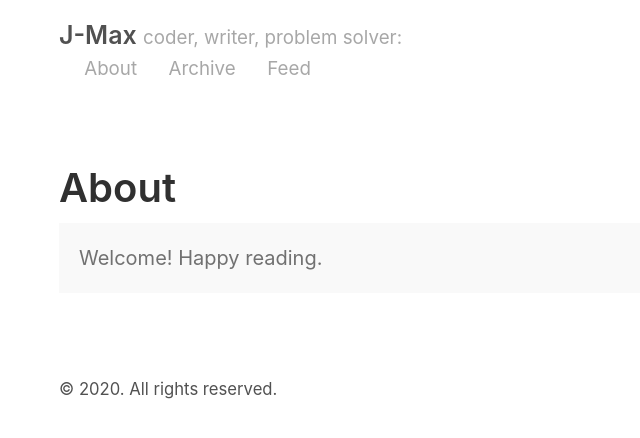
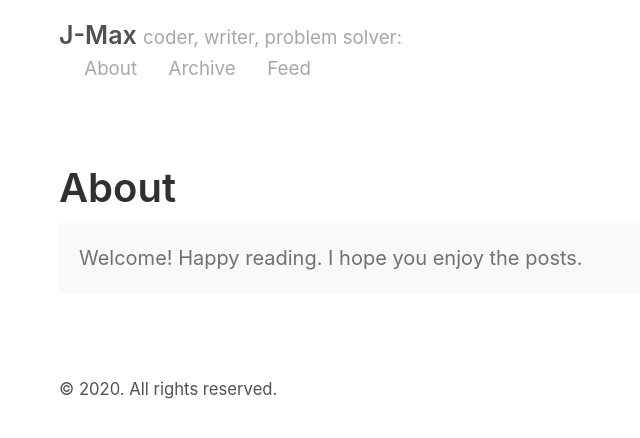
Before and after one commit to j-max/j-max.github.io, a Jekyll site: the page built from about.md, in a window 1280 px wide. Shown: the top 438 px of the page, without its empty margins (231-871 px from the left). Built offline with Jekyll 4.4.1, drawn with Linux system fonts in a browser that asks for light colours.

Commit message:
Fix about

```diff
--- a/about.md
+++ b/about.md
@@ -4,5 +4,5 @@ title: About
 ---
 
 <p class="message">
-  Welcome! Happy reading.
+  Welcome! Happy reading. I hope you enjoy the posts.
 </p>
```
